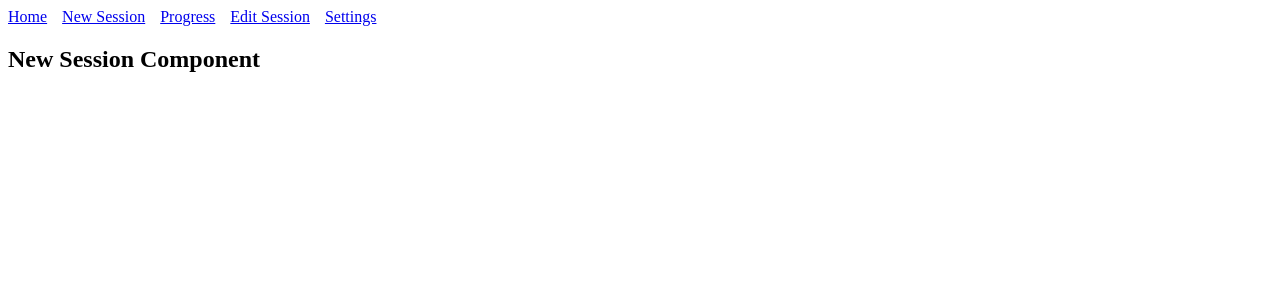
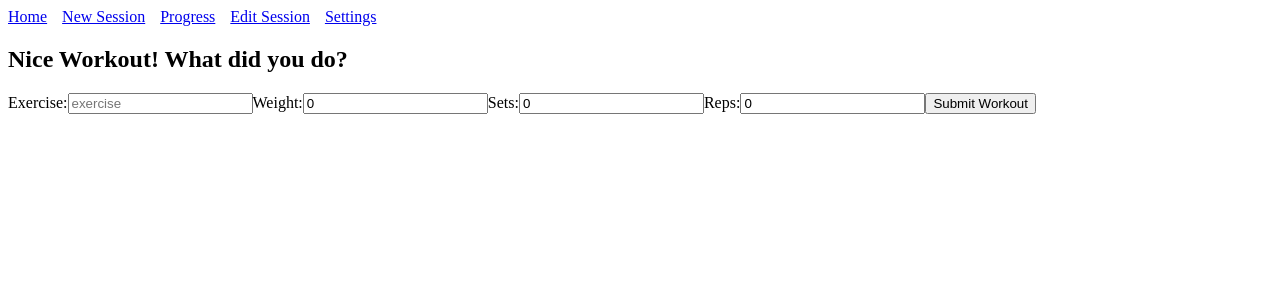
Before and after one commit to jamieab98/WorkoutTrackerPro, a React (Vite) app: page /newsession in a window 1280 px wide. Shown: the top 300 px of the page. Built offline with nearby package versions, Linux system fonts and the light colour scheme.

Commit message:
Made the form in NewSession.jsx to store user inputs

```diff
--- a/src/Components/NewSession.jsx
+++ b/src/Components/NewSession.jsx
@@ -1,10 +1,31 @@
 import NavigationBar from "./NavigationBar"
+import { useState } from "react"
 function NewSession(){
+    const [exerciseName, setExerciseName] = useState("")
+    const [exerciseWeight, setExerciseWeight] = useState(0)
+    const [exerciseSets, setExerciseSets] = useState(0)
+    const [exerciseReps, setExerciseReps] = useState(0)
+
+    function handleSubmit(e){
+        e.preventDefault()
+
+    }
 
     return(
         <>
             <NavigationBar/>
-            <h2>New Session Component</h2>
+            <h2>Nice Workout! What did you do?</h2>
+            <form onSubmit={handleSubmit}>
+                <label htmlFor="exercise">Exercise:</label>
+                <input type="text" placeholder="exercise" id="exercise" value={exerciseName} onChange={(e)=>setExerciseName(e.target.value)}></input>
+                <label htmlFor="weight">Weight:</label>
+                <input type="number" placeholder="weight" id="weight" value={exerciseWeight} onChange={(e)=>setExerciseWeight(e.target.value)}></input>
+                <label htmlFor="sets">Sets:</label>
+                <input type="number" placeholder="sets" id="sets" value={exerciseSets} onChange={(e)=>setExerciseSets(e.target.value)}></input>
+                <label htmlFor="reps">Reps:</label>
+                <input type="number" placeholder="reps" id="reps" value={exerciseReps} onChange={(e)=>setExerciseReps(e.target.value)}></input>
+                <button type="submit">Submit Workout</button>
+            </form>
         </>
     )
 }
```
